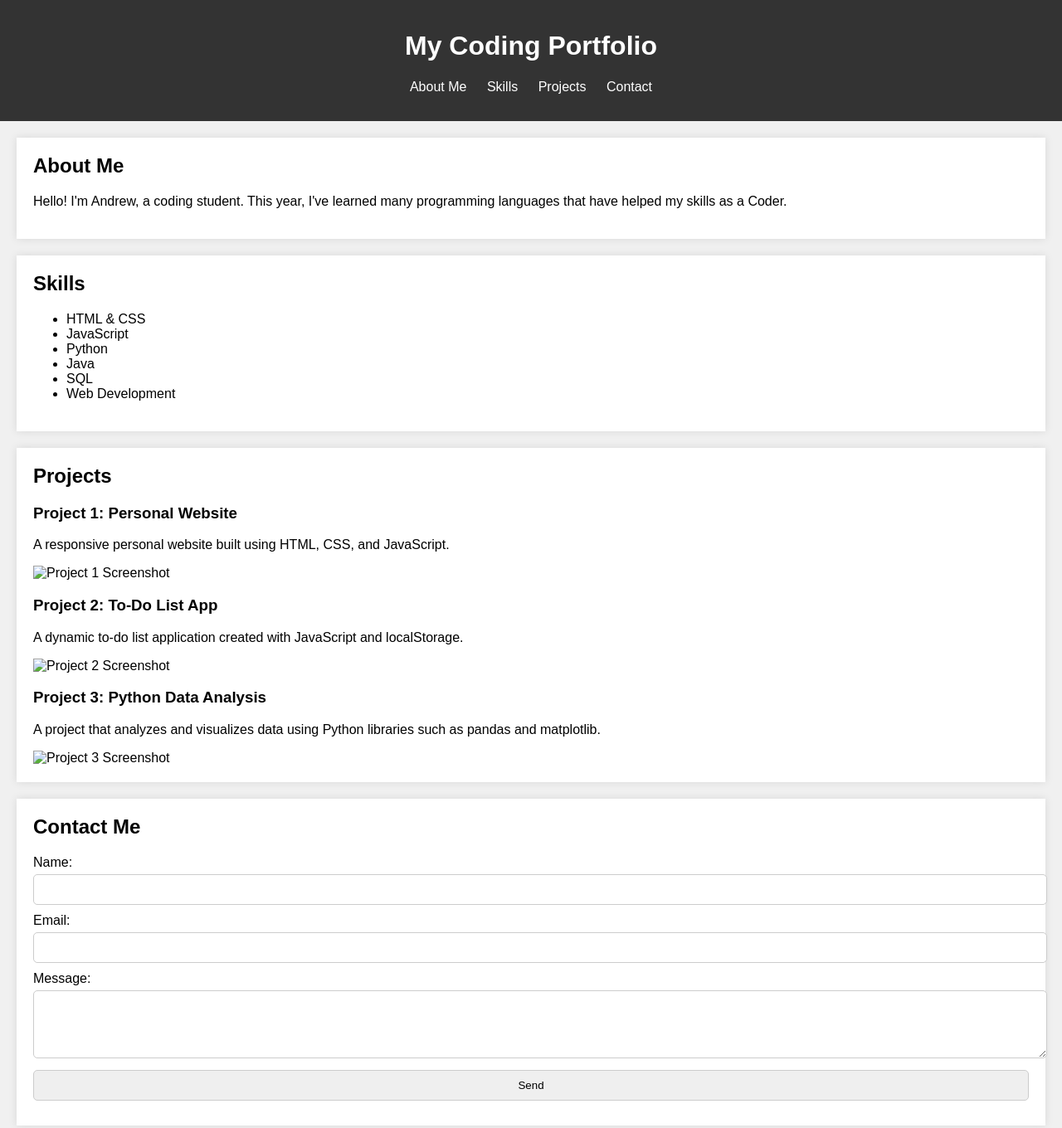
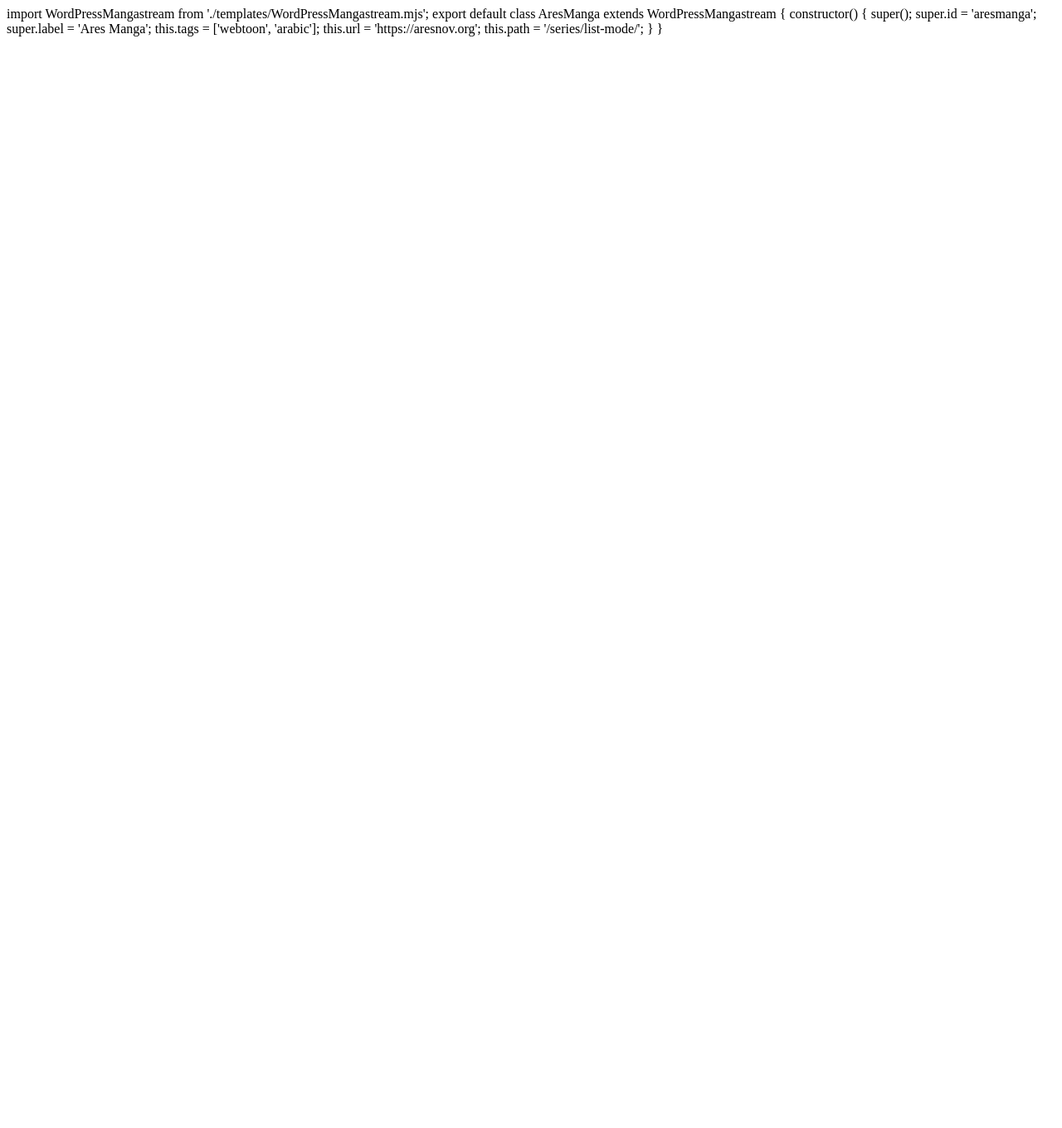
Before and after one commit to ashoven/ashoven.github.io, a plain HTML site: page index.html in a window 1280 px wide. Shown: the whole page at 83% size. After the commit the page ends 800 px from the top, so only its background shows below. Drawn offline with Linux system fonts and the light colour scheme.

Commit message:
Update index.html

```diff
--- a/index.html
+++ b/index.html
@@ -1,128 +1,13 @@
-<!DOCTYPE html>
-<html lang="en">
-<head>
-    <meta charset="UTF-8">
-    <meta name="viewport" content="width=device-width, initial-scale=1.0">
-    <title>My Coding Portfolio</title>
-    <style>
-        body {
-            font-family: Arial, sans-serif;
-            margin: 0;
-            padding: 0;
-            background-color: #f0f0f0;
-        }
-        header {
-            background-color: #333;
-            color: white;
-            padding: 1em 0;
-            text-align: center;
-        }
-        nav ul {
-            list-style-type: none;
-            padding: 0;
-        }
-        nav ul li {
-            display: inline;
-            margin: 0 10px;
-        }
-        nav ul li a {
-            color: white;
-            text-decoration: none;
-        }
-        .content {
-            padding: 20px;
-        }
-        .section {
-            margin-bottom: 20px;
-            padding: 20px;
-            background-color: white;
-            box-shadow: 0 0 10px rgba(0, 0, 0, 0.1);
-        }
-        .section h2 {
-            margin-top: 0;
-        }
-        .projects img {
-            width: 100%;
-            height: auto;
-        }
-        .contact-form label {
-            display: block;
-            margin-bottom: 5px;
-        }
-        .contact-form input, .contact-form textarea {
-            width: 100%;
-            padding: 10px;
-            margin-bottom: 10px;
-            border: 1px solid #ccc;
-            border-radius: 5px;
-        }
-    </style>
-</head>
-<body>
-    <header>
-        <h1>My Coding Portfolio</h1>
-        <nav>
-            <ul>
-                <li><a href="#about">About Me</a></li>
-                <li><a href="#skills">Skills</a></li>
-                <li><a href="#projects">Projects</a></li>
-                <li><a href="#contact">Contact</a></li>
-            </ul>
-        </nav>
-    </header>
+import WordPressMangastream from './templates/WordPressMangastream.mjs';
 
-    <div class="content">
-        <section id="about" class="section">
-            <h2>About Me</h2>
-            <p>Hello! I'm Andrew, a  coding student. This year, I've learned many programming languages that have helped my skills as a Coder. </p>
-        </section>
+export default class AresManga extends WordPressMangastream {
 
-        <section id="skills" class="section">
-            <h2>Skills</h2>
-            <ul>
-                <li>HTML & CSS</li>
-                <li>JavaScript</li>
-                <li>Python</li>
-                <li>Java</li>
-                <li>SQL</li>
-                <li>Web Development</li>
-            </ul>
-        </section>
-
-        <section id="projects" class="section projects">
-            <h2>Projects</h2>
-            <div class="project">
-                <h3>Project 1: Personal Website</h3>
-                <p>A responsive personal website built using HTML, CSS, and JavaScript.</p>
-                <img src="path/to/your/project1-screenshot.jpg" alt="Project 1 Screenshot">
-            </div>
-            <div class="project">
-                <h3>Project 2: To-Do List App</h3>
-                <p>A dynamic to-do list application created with JavaScript and localStorage.</p>
-                <img src="path/to/your/project2-screenshot.jpg" alt="Project 2 Screenshot">
-            </div>
-            <div class="project">
-                <h3>Project 3: Python Data Analysis</h3>
-                <p>A project that analyzes and visualizes data using Python libraries such as pandas and matplotlib.</p>
-                <img src="path/to/your/project3-screenshot.jpg" alt="Project 3 Screenshot">
-            </div>
-        </section>
-
-        <section id="contact" class="section contact-form">
-            <h2>Contact Me</h2>
-            <form action="mailto:your-email@example.com" method="post" enctype="text/plain">
-                <label for="name">Name:</label>
-                <input type="text" id="name" name="name" required>
-
-                <label for="email">Email:</label>
-                <input type="email" id="email" name="email" required>
-
-                <label for="message">Message:</label>
-                <textarea id="message" name="message" rows="4" required></textarea>
-
-                <input type="submit" value="Send">
-            </form>
-        </section>
-    </div>
-</body>
-</html>
+    constructor() {
+        super();
+        super.id = 'aresmanga';
+        super.label = 'Ares Manga';
+        this.tags = ['webtoon', 'arabic'];
+        this.url = 'https://aresnov.org';
+        this.path = '/series/list-mode/';
+    }
+}
```
